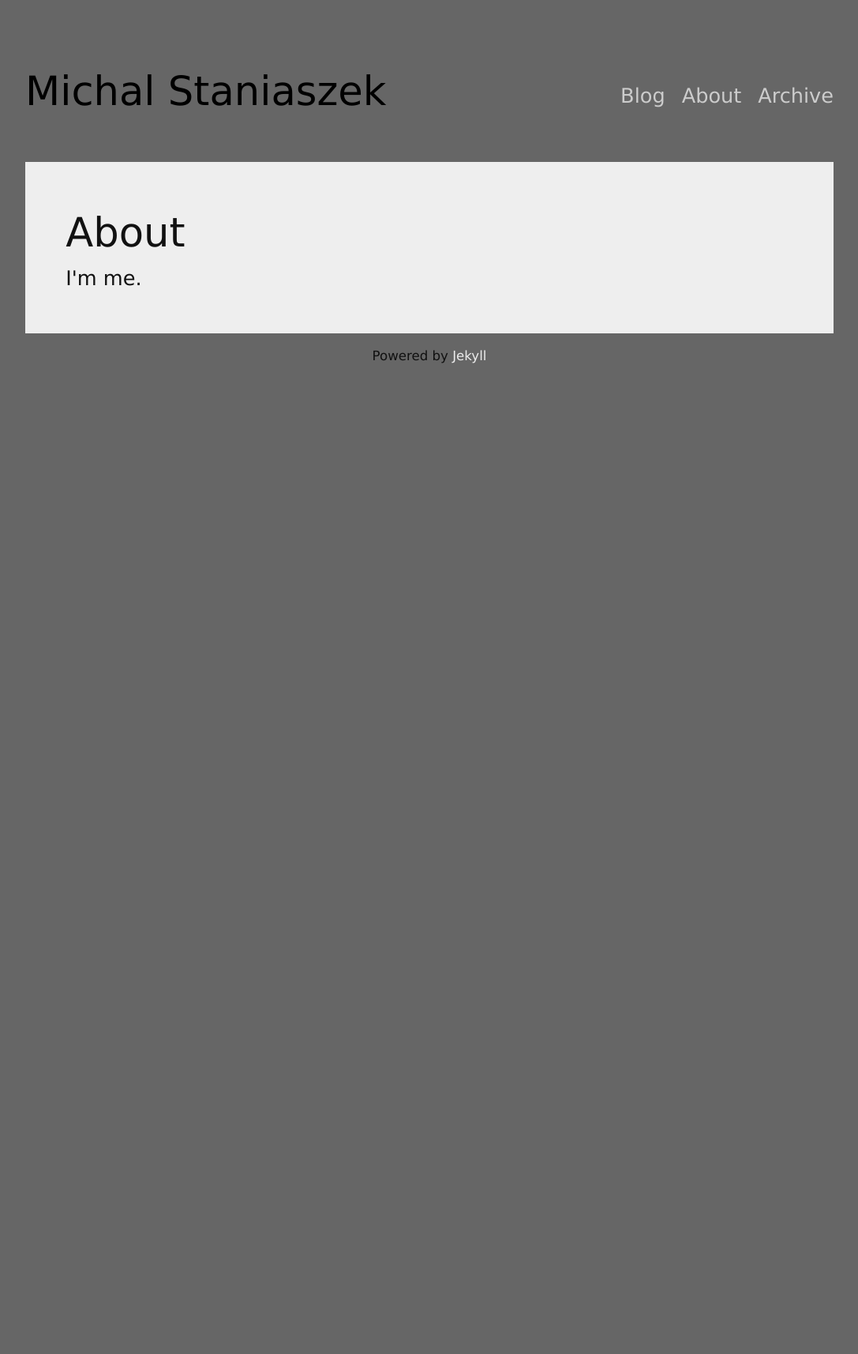
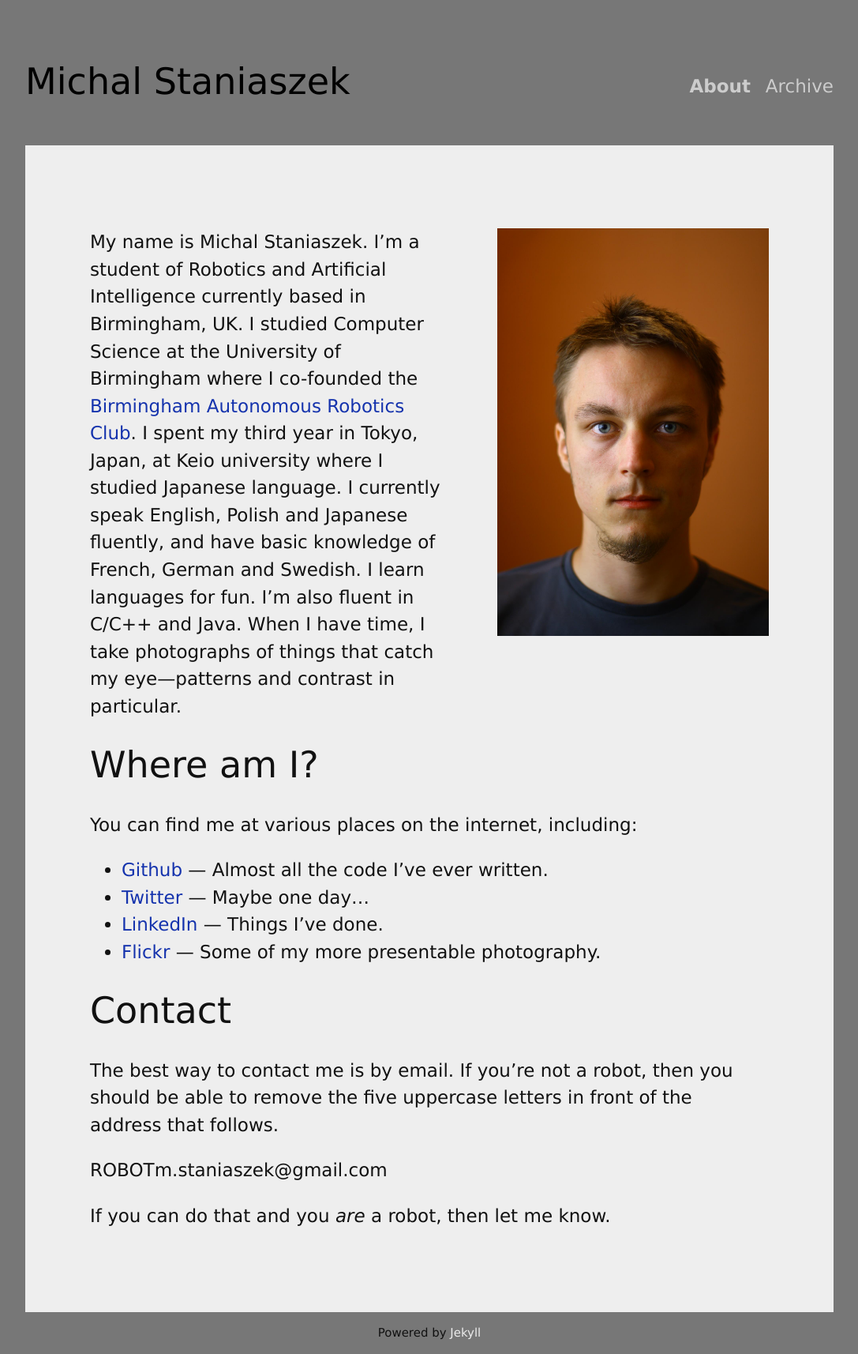
Before and after one commit to heuristicus/heuristicus.github.io, a Jekyll site: the page built from about/index.md, in a window 1280 px wide. Shown: the whole page at 79% size, without its empty margins (96-1183 px from the left). Built offline with Jekyll 4.4.1, drawn with Linux system fonts in a browser that asks for light colours; some web fonts are replaced; Markdown is read by kramdown in place of the engine named in the settings; before the commit the page ends 900 px from its top, so only the background shows below that.

Commit message:
Image centring, larger internal border, about page, active page highlight

```diff
--- a/_config.yml
+++ b/_config.yml
@@ -1,7 +1,6 @@
 ---
 permalink: /:year/:month/:title.html
 paginate: 5
-paginate_path: /blog/page:num
 pygments: true
 markdown: rdiscount
 rdiscount:
--- /dev/null
+++ b/_layouts/about.html
@@ -0,0 +1,8 @@
+---
+layout: default
+---
+<div class="content">
+  <div id="about" class="nonpost">
+    {{ content }}
+  </div>
+</div>
--- a/_layouts/default.html
+++ b/_layouts/default.html
@@ -34,10 +34,10 @@
   <header>
     <h1><a href="/">Michal Staniaszek</a></h1>
       <ul class="navigation">
-        <li><a href="/blog/">Blog</a></li>
-	<li><a href="/about/">About</a></li>
+        <!--<li><a href="/blog/"{% if page.url contains "/blog/" %} class="active" {% endif %} title="I've written some stuff">Blog</a></li>-->
+	<li><a href="/about/"{% if page.url contains "/about/" %} class="active" {% endif %} title="The more you know...">About</a></li>
 	<!--<li><a href="/contact/">Contact</a></li>-->
-	<li><a href="/archive/">Archive</a></li>
+	<li><a href="/archive/"{% if page.url contains "/archive/" %} class="active" {% endif %} title="Posts from the depths of time">Archive</a></li>
 	<!--<li><a href="/projects/">Projects</a></li>-->
       </ul>
   </header>
--- a/about/index.html
+++ /dev/null
@@ -1,12 +0,0 @@
----
-layout: default
-title: About
----
-<div class="content">
-  <div id="about">
-    <div class="nonpost">
-      <h1> About </h1>
-      I'm me.
-    </div>
-  </div>
-</div>
--- /dev/null
+++ b/about/index.md
@@ -0,0 +1,35 @@
+---
+layout: about
+title: About
+---
+<img src="../img/face.jpg" align="right"/>
+
+My name is Michal Staniaszek. I'm a student of Robotics and Artificial
+Intelligence currently based in Birmingham, UK. I studied Computer Science at
+the University of Birmingham where I co-founded the
+[Birmingham Autonomous Robotics Club](http://barcuk.github.io/index.html). I
+spent my third year in Tokyo, Japan, at Keio university where I studied Japanese
+language. I currently speak English, Polish and Japanese fluently, and have
+basic knowledge of French, German and Swedish. I learn languages for fun. I'm
+also fluent in C/C++ and Java. When I have time, I
+take photographs of things that catch my eye---patterns and contrast in
+particular.
+
+## Where am I?
+You can find me at various places on the internet, including:
+
+- [Github](https://github.com/heuristicus) --- Almost all the code I've ever
+  written.
+- [Twitter](https://twitter.com/MStaniaszek) --- Maybe one day...
+- [LinkedIn](http://www.linkedin.com/profile/view?id=236650527) --- Things I've done.
+- [Flickr](http://www.flickr.com/photos/mstaniaszek/) --- Some of my more
+  presentable photography.
+
+## Contact
+The best way to contact me is by email. If you're not a robot, then you
+should be able to remove the five uppercase letters in front of the address that
+follows.
+
+ROBOTm.staniaszek@gmail.com
+
+If you can do that and you _are_ a robot, then let me know.
--- a/res/styles.css
+++ b/res/styles.css
@@ -35,10 +35,10 @@
 
 body {
     font-size: 20px; /* fallback in case viewport resizing is not supported */
-    font: 2vw/1.5 LinuxLibertine, verdana, helvetica-neue, helvetica, arial, sans-serif;
+    font: 1.8vw/1.5 LinuxLibertine, verdana, helvetica-neue, helvetica, arial, sans-serif;
     font-weight: normal;
     font-style: normal;
-    background: #666666;
+    background: #777777;
     color: #111111;
     margin: 0;
     text-rendering: optimizelegibility;
@@ -47,6 +47,10 @@ body {
 
 a {
     text-decoration: none;
+}
+
+a.active {
+    font-weight: bold;
 }
 
 h1,h2,h3,h4,h5,h6 {
@@ -148,19 +152,27 @@ code.has-jax {font: inherit; font-size: 100%; background: inherit; border: inher
 }
 
 .nonpost {
-    padding: 5%;
+    padding: 8%;
 }
 
 .postdate hr {
     background-color: #cccccc;
     height: 1px;
     border: 0;
-    margin: 0 86% 0 -5.5%;
+    margin: 0 87% 0 -9.5%;
 }
 
 .postdate {
     color: #aaaaaa;
     font-size: 90%;
+}
+
+.postcontent p img {
+    display: block;
+    width: 80%;
+    margin: 0 auto;
+    text-align: center;
+    vertical-align: middle;
 }
 
 pre {
@@ -176,40 +188,30 @@ code {
     font: 1.5vw/1.5 Inconsolata, monospace;
 }
 
+#about img {
+    height: auto;
+    width: 40%;
+    margin: 0 0 8% 8%;
+}
+
 .highlight {
     background: #dddddd;
     margin: 0 2% 0 2%;
 }
 
 .fullpost {
-    padding: 5%;
+    padding: 8%;
 }
 
 
 
 /* This is way too hacky! Please find a way to do it properly! */
 div.breaker {
-    width: 120%;
-    background: #666666;
-    padding-top: 5%;
-    padding-bottom: 5%;
-    margin: 0 0 0 -10%;
-}
-
-img {
-    width: 80%;
-    margin-left: auto;
-    margin-right: auto;
-    text-align: center;
-    vertical-align: middle;
-}
-
-p img {
-    width: 80%;
-    margin-left: auto;
-    margin-right: auto;
-    text-align: center;
-    vertical-align: middle;
+    width: 100%;
+    background: #777777;
+    padding-top: 7%;
+    padding-bottom: 7%;
+    margin: 0 0 0 0;
 }
 
 footer {
```
Also changed, not shown: 404.html (+6 -5 lines), _posts/2013-06-09-welcome.md (+11 -14 lines), blog/index.html (deleted, +0 -24 lines), index.html (+20 -3 lines), img/face.jpg (added).
